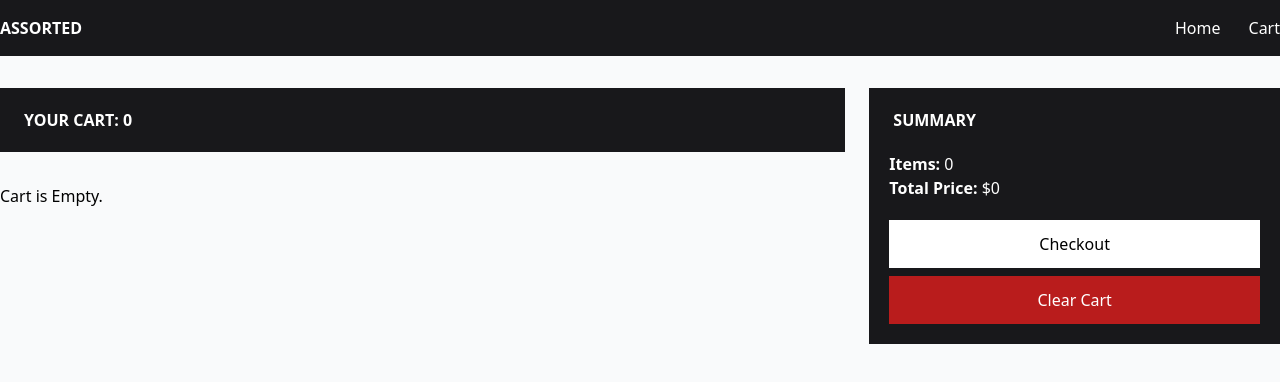
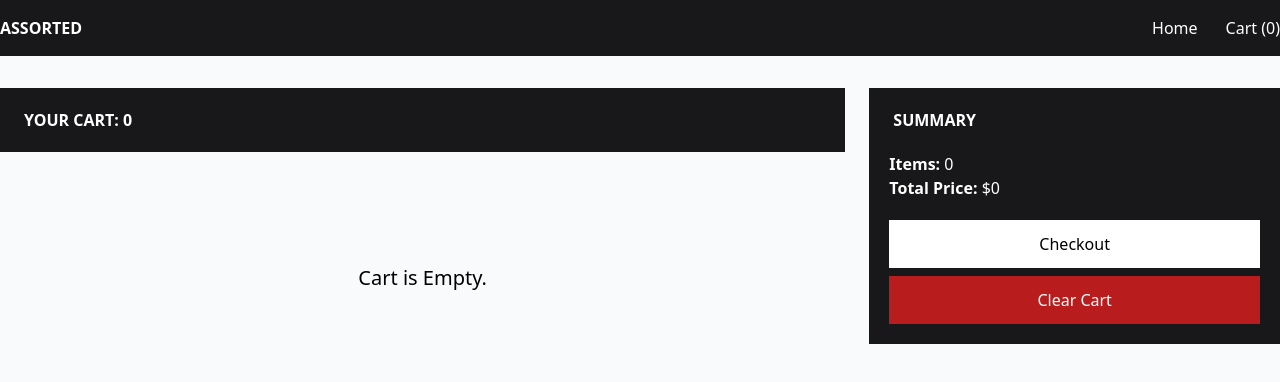
Before and after one commit to jmartindg/Assorted-E-Commerce, a React (Vite) app: page /cart in a window 1280 px wide. Shown: the top 382 px of the page. Built offline with nearby package versions, Linux system fonts and the light colour scheme.

Commit message:
product page add to cart added

```diff
--- a/src/components/Navbar.jsx
+++ b/src/components/Navbar.jsx
@@ -1,8 +1,11 @@
 import { Link } from "react-router-dom";
+import { useCart } from "react-use-cart";
 
 const Navbar = () => {
+  const { totalItems } = useCart();
+
   return (
-    <nav className="bg-zinc-900">
+    <nav className="bg-zinc-900 fixed inset-x-0 top-0">
       <div className="container mx-auto flex justify-between items-center px-4 py-4 md:px-0">
         <div>
           <Link to="/" className="text-white uppercase font-bold">
@@ -14,7 +17,7 @@ const Navbar = () => {
             Home
           </Link>
           <Link to="/cart" className="text-white hover:underline">
-            Cart
+            Cart ({totalItems})
           </Link>
         </div>
       </div>
--- a/src/pages/Cart.jsx
+++ b/src/pages/Cart.jsx
@@ -6,6 +6,7 @@ const Cart = () => {
 
   return (
     <section className="mb-20">
+      <div className="py-7"></div>
       <div className="container mx-auto grid grid-cols-12 gap-x-6">
         {!isEmpty ? (
           <div className="col-span-8">
@@ -54,7 +55,7 @@ const Cart = () => {
               <h2 className="text-white uppercase font-semibold bg-zinc-900 my-8 py-5 px-6">Your Cart: {totalItems}</h2>
             </header>
             <section className="flex flex-col gap-y-6">
-              <p>Cart is Empty.</p>
+              <p className="text-center py-20 text-xl">Cart is Empty.</p>
             </section>
           </div>
         )}
@@ -65,7 +66,7 @@ const Cart = () => {
               Items: <span className="font-normal">{totalItems}</span>
             </p>
             <p className="font-semibold">
-              Total Price: <span className="font-normal">${cartTotal}</span>
+              Total Price: <span className="font-normal">${cartTotal.toLocaleString()}</span>
             </p>
             <div className="mt-5 flex flex-col space-y-2">
               <button className="bg-white hover:bg-gray-100 text-black p-3">Checkout</button>
--- a/src/pages/Home.jsx
+++ b/src/pages/Home.jsx
@@ -22,6 +22,7 @@ const Home = () => {
     <main>
       {!loading ? (
         <section className="container mx-auto my-16 px-4 md:px-0">
+          <div className="py-4"></div>
           <h1 className="font-bold text-3xl pb-6">Browse Items</h1>
           <section className="grid grid-cols-2 md:grid-cols-4 lg:grid-cols-5 gap-8">
             {products.map((product) => (
--- a/src/pages/ProductPage.jsx
+++ b/src/pages/ProductPage.jsx
@@ -1,10 +1,12 @@
 import { useState, useEffect } from "react";
+import { useCart } from "react-use-cart";
 import { useParams } from "react-router-dom";
 import Loader from "../components/Loader";
 import { BsCartPlus } from "react-icons/bs";
 
 const ProductPage = () => {
   let { id } = useParams();
+  const { addItem } = useCart();
   const [productDetails, setProductDetails] = useState([]);
   const [loading, setLoading] = useState(false);
 
@@ -22,6 +24,7 @@ const ProductPage = () => {
 
   return (
     <section className="my-16">
+      <div className="py-4"></div>
       {!loading ? (
         <div className="container mx-auto flex items-center flex-col gap-8 md:flex-row px-4 md:px-0">
           <div className="flex-1 bg-white">
@@ -32,12 +35,10 @@ const ProductPage = () => {
             <h2 className="font-bold text-4xl mt-4">{productDetails.title}</h2>
             <p className="py-5 leading-normal">{productDetails.description}</p>
             <span className="text-2xl font-bold">${productDetails.price}</span>
-            <div className="mt-7 flex items-center space-x-2">
-              <button className="add-to-cart-btn">
+            <div className="mt-7">
+              <button onClick={() => addItem(productDetails)} className="add-to-cart-btn">
                 <BsCartPlus /> <span className="ml-3">Add to Cart</span>
               </button>
-              <button className="quantity-btn">+</button>
-              <button className="quantity-btn">-</button>
             </div>
           </div>
         </div>
```
